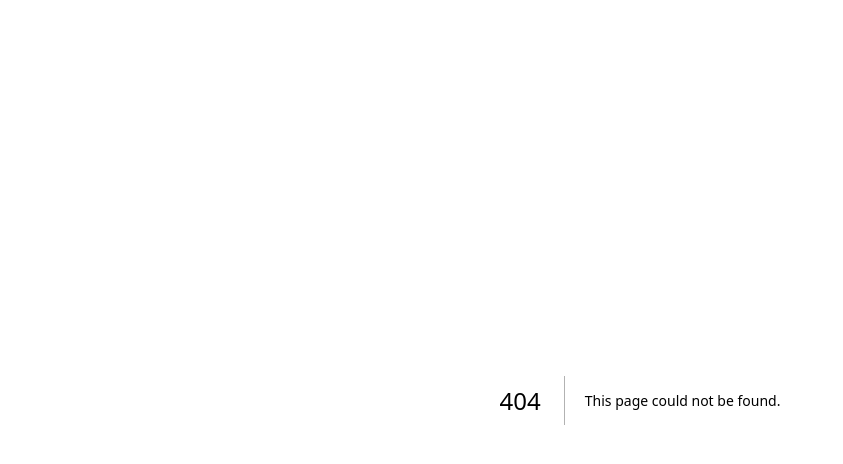
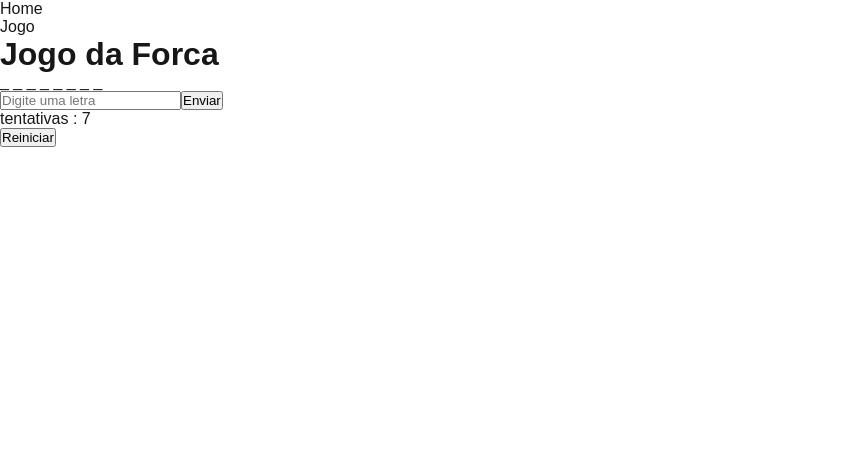
Before and after one commit to naoehcleber/Portfolio-React, a Next.js app: page /game in a window 1280 px wide. Before the commit this address had no page. Shown: the top 464 px of the page, without its empty margins (0-843 px from the left). Built offline with nearby package versions, Linux system fonts and the light colour scheme.

Commit message:
base react concluida. TODO: CSS

```diff
--- a/package.json
+++ b/package.json
@@ -12,7 +12,8 @@
     "next": "15.5.2",
     "react": "19.1.0",
     "react-dom": "19.1.0",
-    "react-icons": "^5.5.0"
+    "react-icons": "^5.5.0",
+    "react-router-dom": "^7.9.1"
   },
   "devDependencies": {
     "@eslint/eslintrc": "^3",
--- /dev/null
+++ b/src/app/components/navBar.jsx
@@ -0,0 +1,17 @@
+import Link from "next/link"
+const NavBar = () => {
+    return (
+        <div>
+            <ul>
+                <li>
+                    <Link href={"/"}> Home </Link>
+                </li>
+                <li>
+                    <Link href={"/game"}> Jogo </Link>
+                </li>
+            </ul>
+        </div>
+    );
+}
+
+export default NavBar;
--- /dev/null
+++ b/src/app/game/page.jsx
@@ -0,0 +1,108 @@
+"use client"
+import { useEffect, useState } from "react";
+import NavBar from "../components/navBar";
+
+
+
+
+const Game = () => {
+
+    const chooseWord = () =>{
+        const words = ["lamente",
+            "surreal",
+            "parede",
+            "harmonia",
+            "mascote",
+            "menina",
+            "desfrutar",
+            "caderno",
+            "caixa",
+            "skis",
+            "plantas",
+            "estribo",
+            "abaixo",
+            "manchar",
+            "acumular",
+            "conhaque",
+            "canal",
+            "bata",
+            "segundo",
+            "molas",
+            "integral",
+            "rosto",
+            "voto",
+            "quarto",
+            "permanente",
+            "vinhedo",
+            "departamento",
+            "cidade",
+            "mapas",
+            "palmeiras",
+            "espada",
+            ];
+        const randomIndex = Math.floor(Math.random() * words.length);
+
+        return words[randomIndex];
+    }
+    const [palavra, setPalavra] = useState(chooseWord());
+    const [display, setDisplay] = useState(Array(palavra.length).fill("_"));
+    const [received, setReceived] = useState("");
+    const [tentativas, setTentativas] = useState(7);
+    const [mensagem, setMensagem] = useState("");
+
+
+
+
+    const updateState = (input) => {
+        let result = false;
+        const novoDisplay = display.map((d, i) =>{
+            if(palavra[i] === input){
+                result = true
+                return input;
+            }
+            return d;
+        });
+        setDisplay(novoDisplay);
+        if(!result){
+            setTentativas(t => t-1);
+        }
+        setReceived("");
+    }
+
+    useEffect(() => {
+        if(tentativas === 0){
+            setMensagem(`Perdeu! A palavra era ${palavra}`);
+        }
+    }, [tentativas]);
+
+    useEffect(() => {
+        if(display.join("") === palavra){
+            setMensagem("Parabéns, você ganhou!");
+        }
+    }, [display]);
+
+    //TODO: terminar de integrar função resetGame
+    const resetGame = () => {
+        const novaPalavra = chooseWord();
+        setPalavra(novaPalavra);
+        setDisplay(Array(novaPalavra.length).fill("_"));
+        setTentativas(7);
+        setMensagem("");
+        setReceives("");
+    }
+
+
+    return(
+        <div>
+            <NavBar />
+            <h1> Jogo da Forca </h1>
+            <h3>{mensagem}</h3>
+            <p> {display.join(" ")} </p>
+            <input type="text" placeholder="Digite uma letra" value={received} maxLength={1} onChange={(e) => setReceived(e.target.value)}/>
+            <button onClick={() => updateState(received)} >Enviar</button>
+            <p>tentativas : {tentativas} </p>
+            <button onClick={() => resetGame()}>Reiniciar</button>
+        </div>
+    );
+}
+export default Game;
```
Also changed, not shown: src/app/page.js (+5 -1 lines), src/app/Components/navBar.js (deleted), src/app/game.js (deleted), 1 other file (tests, documents, lock files or other folders).
